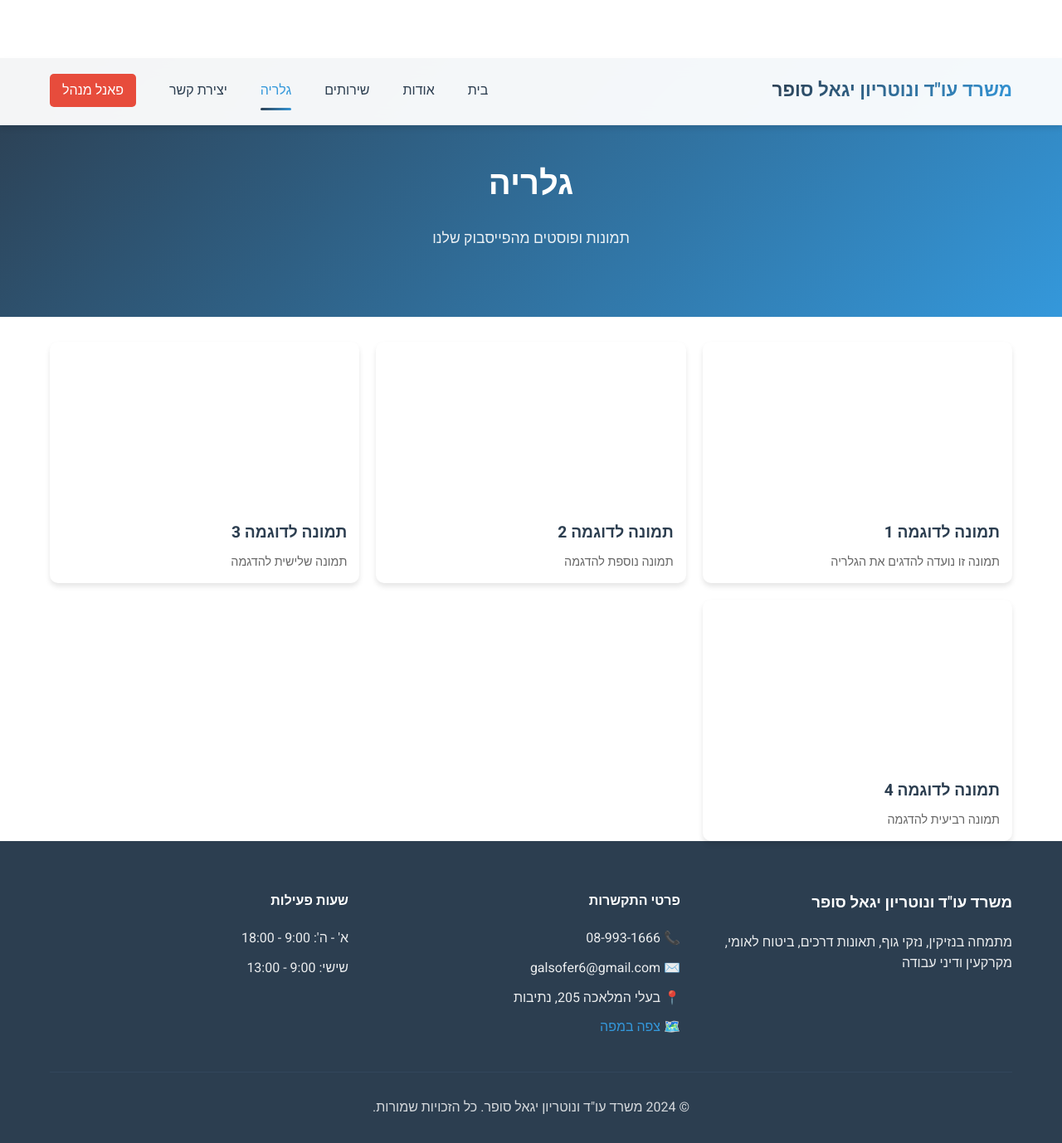
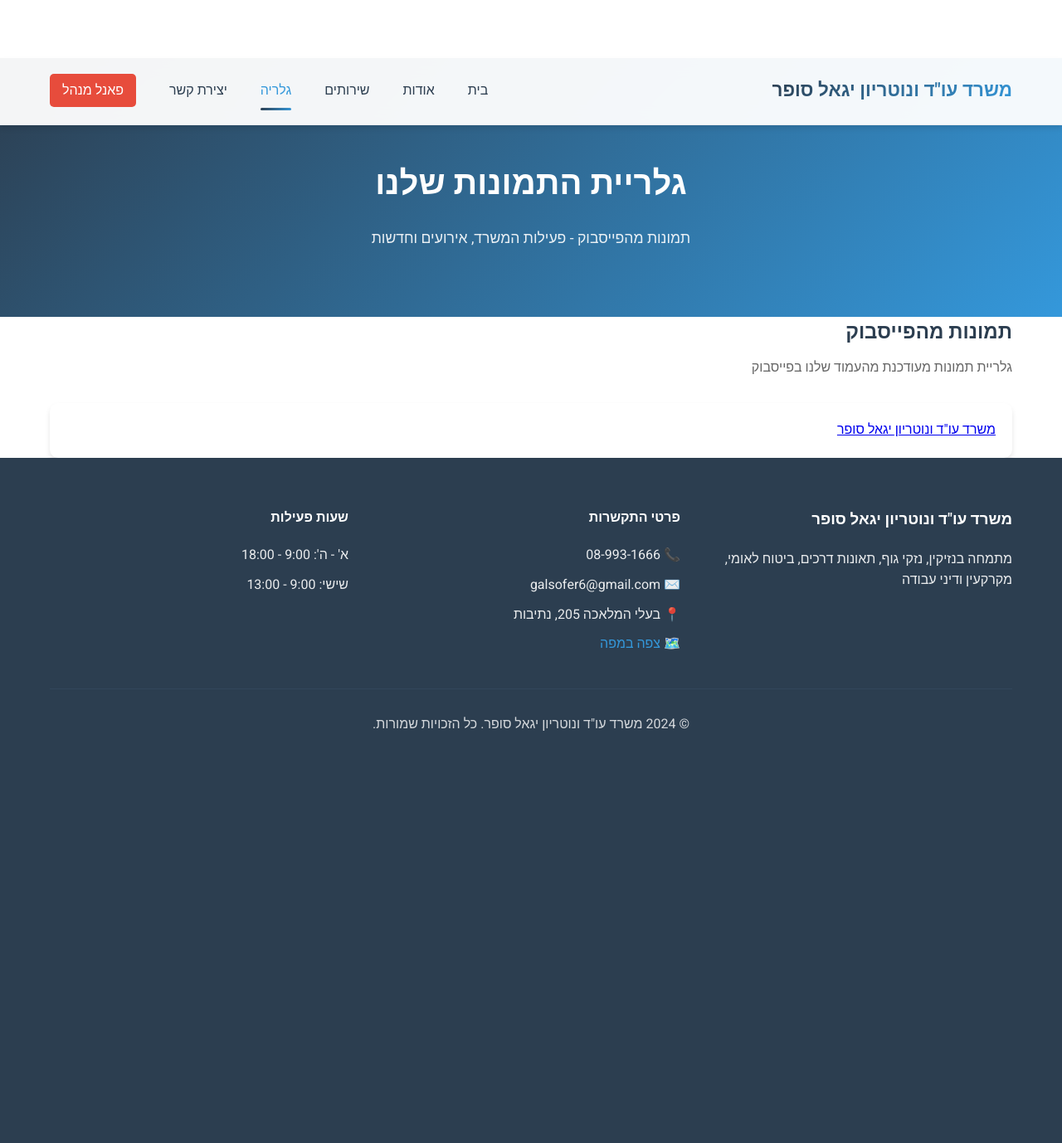
Before and after one commit to a0534166556-cpu/lawyer-website, a Flask app: page /gallery in a window 1280 px wide. Shown: the whole page at 83% size. After the commit the page ends 881 px from the top, so only its background shows below. Run offline with Flask 3, Linux system fonts and the light colour scheme; some libraries are stand-ins or nearby versions.

Commit message:
Restore original Facebook gallery with embed

```diff
--- a/app.py
+++ b/app.py
@@ -734,38 +734,8 @@ def blog_post(post_id):
 
 @app.route('/gallery')
 def gallery():
-    """Gallery page with sample images"""
-    try:
-        # Sample gallery images
-        gallery_images = [
-            {
-                'filename': 'placeholder.jpg',
-                'title': 'תמונה לדוגמה 1',
-                'description': 'תמונה זו נועדה להדגים את הגלריה'
-            },
-            {
-                'filename': 'placeholder.jpg',
-                'title': 'תמונה לדוגמה 2',
-                'description': 'תמונה נוספת להדגמה'
-            },
-            {
-                'filename': 'placeholder.jpg',
-                'title': 'תמונה לדוגמה 3',
-                'description': 'תמונה שלישית להדגמה'
-            },
-            {
-                'filename': 'placeholder.jpg',
-                'title': 'תמונה לדוגמה 4',
-                'description': 'תמונה רביעית להדגמה'
-            }
-        ]
-
-        return render_template('gallery.html', gallery_images=gallery_images)
-
-    except Exception as e:
-        print(f"Error loading gallery: {e}")
-        # Return empty gallery on error
-        return render_template('gallery.html', gallery_images=[])
+    """Gallery page with Facebook embed"""
+    return render_template('gallery.html')
 
 if __name__ == '__main__':
     port = int(os.environ.get('PORT', 5000))
--- a/templates/gallery.html
+++ b/templates/gallery.html
@@ -3,181 +3,56 @@
 {% block content %}
 <section class="page-header">
     <div class="container">
-        <h1>גלריה</h1>
-        <p>תמונות ופוסטים מהפייסבוק שלנו</p>
+        <h1>גלריית התמונות שלנו</h1>
+        <p>תמונות מהפייסבוק - פעילות המשרד, אירועים וחדשות</p>
     </div>
 </section>
 
 <section class="gallery">
     <div class="container">
-        <div class="gallery-grid">
-            {% for image in gallery_images %}
-            <div class="gallery-item">
-                <div class="gallery-image">
-                    <img src="{{ url_for('static', filename='img/gallery/' + image.filename) }}"
-                         alt="{{ image.title }}"
-                         onclick="openModal('{{ image.filename }}', '{{ image.title }}', '{{ image.description }}')">
-                </div>
-                <div class="gallery-info">
-                    <h3>{{ image.title }}</h3>
-                    <p>{{ image.description }}</p>
-                </div>
+        <h2>תמונות מהפייסבוק</h2>
+        <p>גלריית תמונות מעודכנת מהעמוד שלנו בפייסבוק</p>
+
+        <!-- Facebook Page Embed -->
+        <div class="facebook-gallery">
+            <div class="fb-page"
+                 data-href="https://www.facebook.com/your-page-url"
+                 data-tabs="timeline,events,photos"
+                 data-width="100%"
+                 data-height="600"
+                 data-small-header="false"
+                 data-adapt-container-width="true"
+                 data-hide-cover="false"
+                 data-show-facepile="true">
+                <blockquote cite="https://www.facebook.com/your-page-url" class="fb-xfbml-parse-ignore">
+                    <a href="https://www.facebook.com/your-page-url">משרד עו"ד ונוטריון יגאל סופר</a>
+                </blockquote>
             </div>
-            {% endfor %}
         </div>
     </div>
 </section>
 
-<!-- Modal for image preview -->
-<div id="imageModal" class="modal">
-    <div class="modal-content">
-        <span class="close" onclick="closeModal()">&times;</span>
-        <img id="modalImage" src="" alt="">
-        <div class="modal-info">
-            <h3 id="modalTitle"></h3>
-            <p id="modalDescription"></p>
-        </div>
-    </div>
-</div>
+<!-- Facebook SDK -->
+<div id="fb-root"></div>
+<script async defer crossorigin="anonymous" src="https://connect.facebook.net/he_IL/sdk.js#xfbml=1&version=v18.0" nonce="YOUR_NONCE"></script>
 
 <style>
-.gallery-grid {
-    display: grid;
-    grid-template-columns: repeat(auto-fit, minmax(300px, 1fr));
-    gap: 20px;
+.facebook-gallery {
     margin-top: 30px;
+    background: white;
+    padding: 20px;
+    border-radius: 10px;
+    box-shadow: 0 4px 6px rgba(0, 0, 0, 0.1);
 }
 
-.gallery-item {
-    background: white;
-    border-radius: 10px;
-    overflow: hidden;
-    box-shadow: 0 4px 6px rgba(0, 0, 0, 0.1);
-    transition: transform 0.3s ease;
-}
-
-.gallery-item:hover {
-    transform: translateY(-5px);
-}
-
-.gallery-image {
-    position: relative;
-    overflow: hidden;
-    height: 200px;
-}
-
-.gallery-image img {
-    width: 100%;
-    height: 100%;
-    object-fit: cover;
-    cursor: pointer;
-    transition: transform 0.3s ease;
-}
-
-.gallery-image img:hover {
-    transform: scale(1.05);
-}
-
-.gallery-info {
-    padding: 15px;
-}
-
-.gallery-info h3 {
-    margin: 0 0 10px 0;
-    color: #2c3e50;
-    font-size: 1.2em;
-}
-
-.gallery-info p {
-    margin: 0;
-    color: #666;
-    font-size: 0.9em;
-    line-height: 1.4;
-}
-
-/* Modal styles */
-.modal {
-    display: none;
-    position: fixed;
-    z-index: 1000;
-    left: 0;
-    top: 0;
-    width: 100%;
-    height: 100%;
-    background-color: rgba(0, 0, 0, 0.8);
-}
-
-.modal-content {
-    position: relative;
-    margin: 5% auto;
-    padding: 20px;
-    width: 80%;
-    max-width: 800px;
-    background: white;
-    border-radius: 10px;
-    text-align: center;
-}
-
-.close {
-    position: absolute;
-    top: 10px;
-    right: 20px;
-    color: #aaa;
-    font-size: 28px;
-    font-weight: bold;
-    cursor: pointer;
-}
-
-.close:hover {
-    color: #000;
-}
-
-#modalImage {
-    max-width: 100%;
-    max-height: 500px;
-    border-radius: 5px;
-}
-
-.modal-info {
-    margin-top: 15px;
-}
-
-.modal-info h3 {
+.gallery h2 {
     color: #2c3e50;
     margin-bottom: 10px;
 }
 
-.modal-info p {
+.gallery p {
     color: #666;
-    line-height: 1.5;
+    margin-bottom: 20px;
 }
 </style>
-
-<script>
-function openModal(filename, title, description) {
-    const modal = document.getElementById('imageModal');
-    const modalImage = document.getElementById('modalImage');
-    const modalTitle = document.getElementById('modalTitle');
-    const modalDescription = document.getElementById('modalDescription');
-
-    modalImage.src = `/static/img/gallery/${filename}`;
-    modalTitle.textContent = title;
-    modalDescription.textContent = description;
-
-    modal.style.display = 'block';
-}
-
-function closeModal() {
-    const modal = document.getElementById('imageModal');
-    modal.style.display = 'none';
-}
-
-// Close modal when clicking outside
-window.onclick = function(event) {
-    const modal = document.getElementById('imageModal');
-    if (event.target == modal) {
-        modal.style.display = 'none';
-    }
-}
-</script>
 {% endblock %}
```
